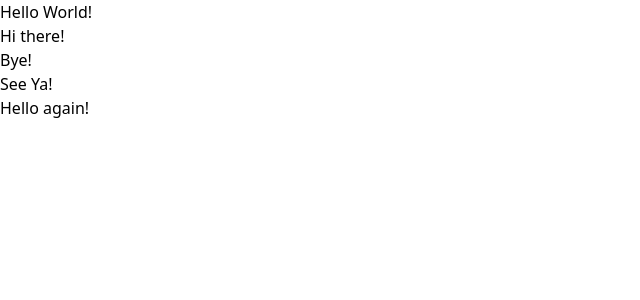
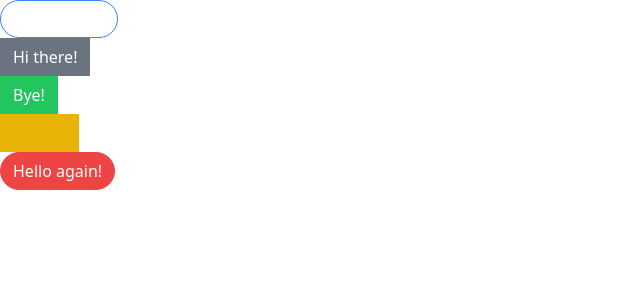
Before and after one commit to ggupta78/modern-react-redux, a React (Create React App) app in the folder comps/: page / in a window 1280 px wide. Shown: the top 300 px of the page, without its empty margins (0-640 px from the left). Built offline with nearby package versions, Linux system fonts and the light colour scheme.

Commit message:
add tailwind css

```diff
--- a/comps/package.json
+++ b/comps/package.json
@@ -6,6 +6,7 @@
     "@testing-library/jest-dom": "^5.17.0",
     "@testing-library/react": "^13.4.0",
     "@testing-library/user-event": "^13.5.0",
+    "classnames": "^2.5.1",
     "prop-types": "^15.8.1",
     "react": "^18.3.1",
     "react-dom": "^18.3.1",
--- a/comps/src/App.js
+++ b/comps/src/App.js
@@ -3,19 +3,25 @@ function App() {
   return (
     <div>
       <div>
-        <Button primary>Hello World!</Button>
+        <Button primary outline rounded>
+          Hello World!
+        </Button>
       </div>
       <div>
         <Button secondary>Hi there!</Button>
       </div>
       <div>
-        <Button>Bye!</Button>
+        <Button success>Bye!</Button>
       </div>
       <div>
-        <Button>See Ya!</Button>
+        <Button warning outline>
+          See Ya!
+        </Button>
       </div>
       <div>
-        <Button>Hello again!</Button>
+        <Button danger rounded>
+          Hello again!
+        </Button>
       </div>
     </div>
   );
--- a/comps/src/Button.js
+++ b/comps/src/Button.js
@@ -1,4 +1,4 @@
-import PropTypes from "prop-types";
+import classNames from "classnames";
 
 function Button({
   children,
@@ -10,7 +10,22 @@ function Button({
   outline,
   rounded,
 }) {
-  return <button>{children}</button>;
+  const classes = classNames("px-3 py-1.5 border", {
+    "border-blue-500 bg-blue-500 text-white": primary,
+    "border-gray-500 bg-gray-500 text-white": secondary,
+    "border-green-500 bg-green-500 text-white": success,
+    "border-yellow-500 bg-yellow-500 text-white": warning,
+    "border-red-500 bg-red-500 text-white": danger,
+    "rounded-full": rounded,
+    "bg-white": outline,
+    "text-blue-500": outline && primary,
+    "text-gray-500": outline && secondary,
+    "text-green-500": outline && success,
+    "text-yellow-500": outline && warning,
+    "text-red-500": outline && danger,
+  });
+
+  return <button className={classes}>{children}</button>;
 }
 
 Button.propTypes = {
```
Also changed, not shown: 1 other file (tests, documents, lock files or other folders).
